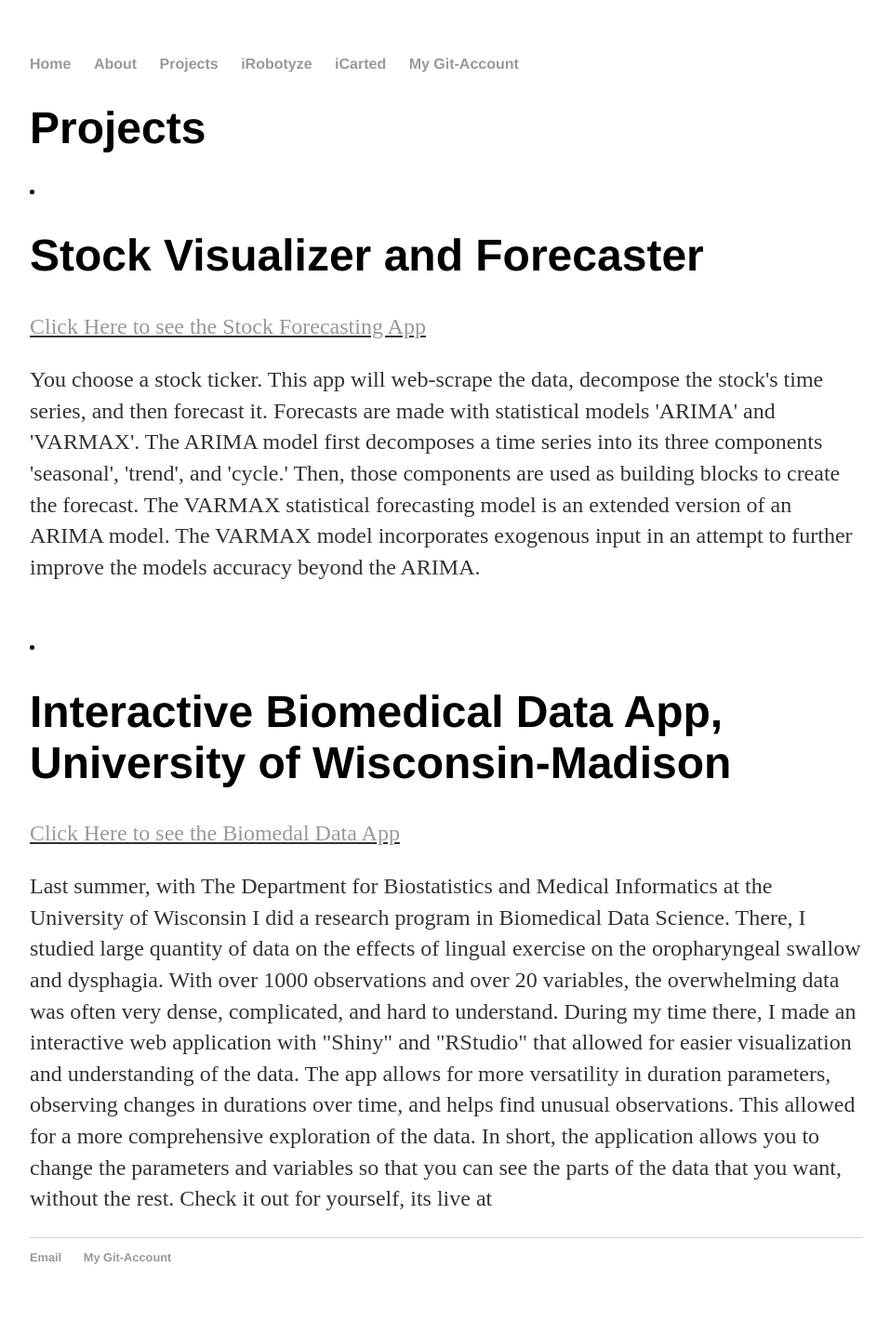
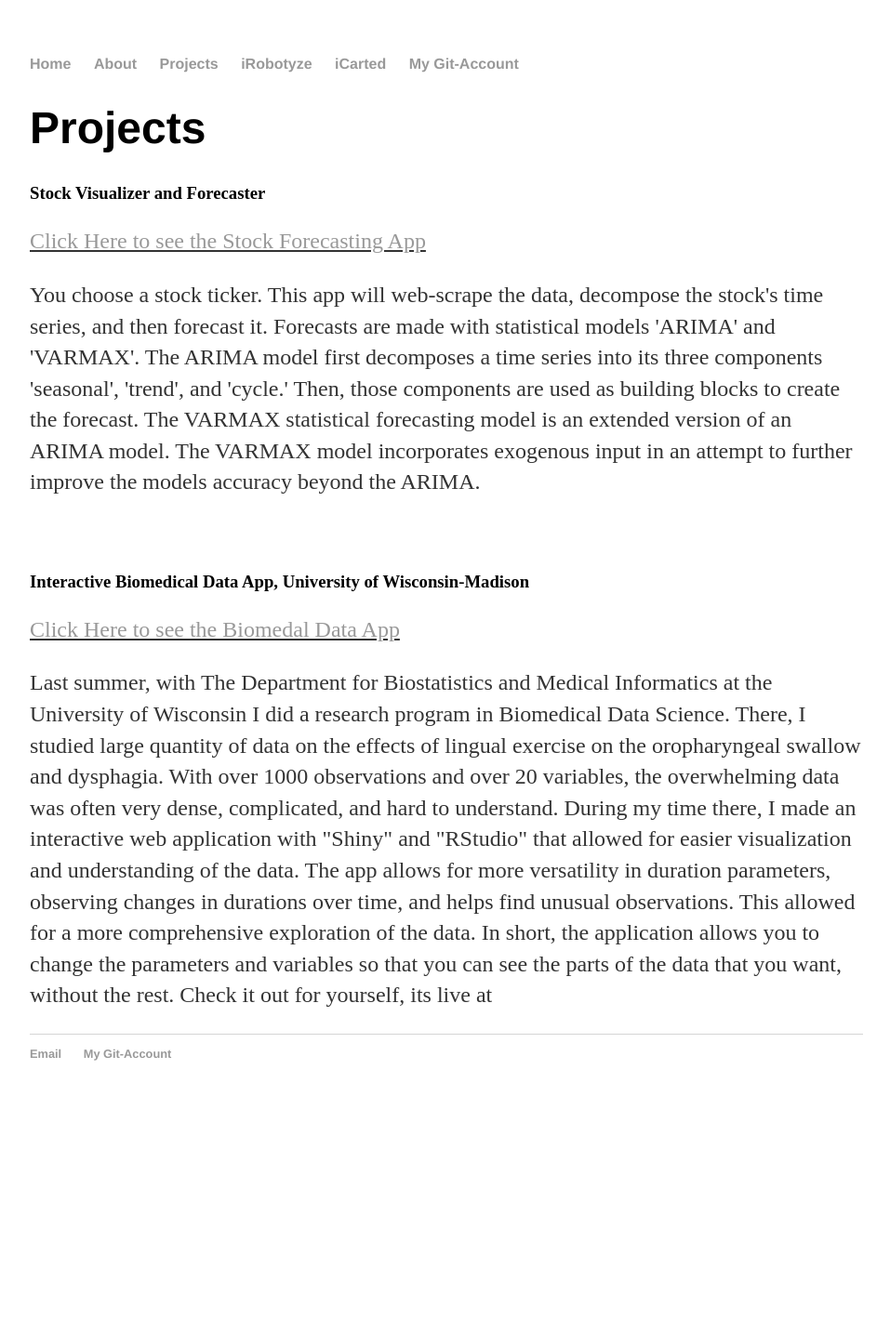
Before and after one commit to ryandundun/backup-Website, a Jekyll site: the page built from projects/index.html, in a window 1280 px wide. Shown: the whole page at 93% size, without its empty margins (160-1117 px from the left). Built offline with Jekyll 4.4.1, drawn with Linux system fonts in a browser that asks for light colours; after the commit the page ends 1201 px from its top, so only the background shows below that.

```diff
--- a/projects/index.html
+++ b/projects/index.html
@@ -5,7 +5,7 @@ title: Projects Page
 
 <h1> Projects </h1>
 
-<li><h1> Stock Visualizer and Forecaster </h1></li>
+<h3> Stock Visualizer and Forecaster </h3>
 <p><u><a href="https://dundun.shinyapps.io/stockForecast/">Click Here to see the Stock Forecasting App</a></u></p>
 <p> You choose a stock ticker. This app will web-scrape the data, decompose the stock's time series, and then forecast it. Forecasts are made
 with statistical models 'ARIMA' and 'VARMAX'. The ARIMA model first decomposes a time series into its three components 'seasonal', 'trend', and 'cycle.'
@@ -15,7 +15,7 @@ The VARMAX model incorporates exogenous input in an attempt to further improve t
 <br>
 <br>
 
-<li><h1> Interactive Biomedical Data App, University of Wisconsin-Madison </h1></li>
+<h3> Interactive Biomedical Data App, University of Wisconsin-Madison </h3>
 <p><u><a href="https://dundun.shinyapps.io/shinyswallow/">Click Here to see the Biomedal Data App</a></u></p>
 <p> Last summer, with The Department for Biostatistics and Medical Informatics at the University of Wisconsin I did a research program in Biomedical Data Science.
 There, I studied large quantity of data on the effects of lingual exercise on the oropharyngeal swallow and dysphagia.
```
